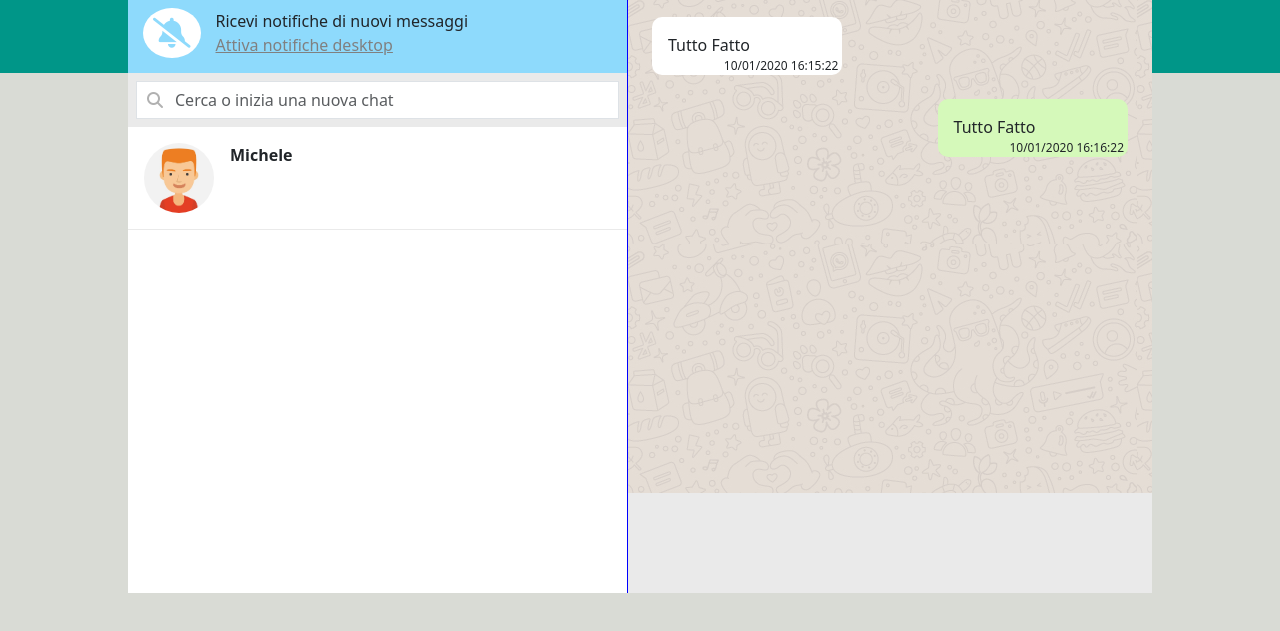
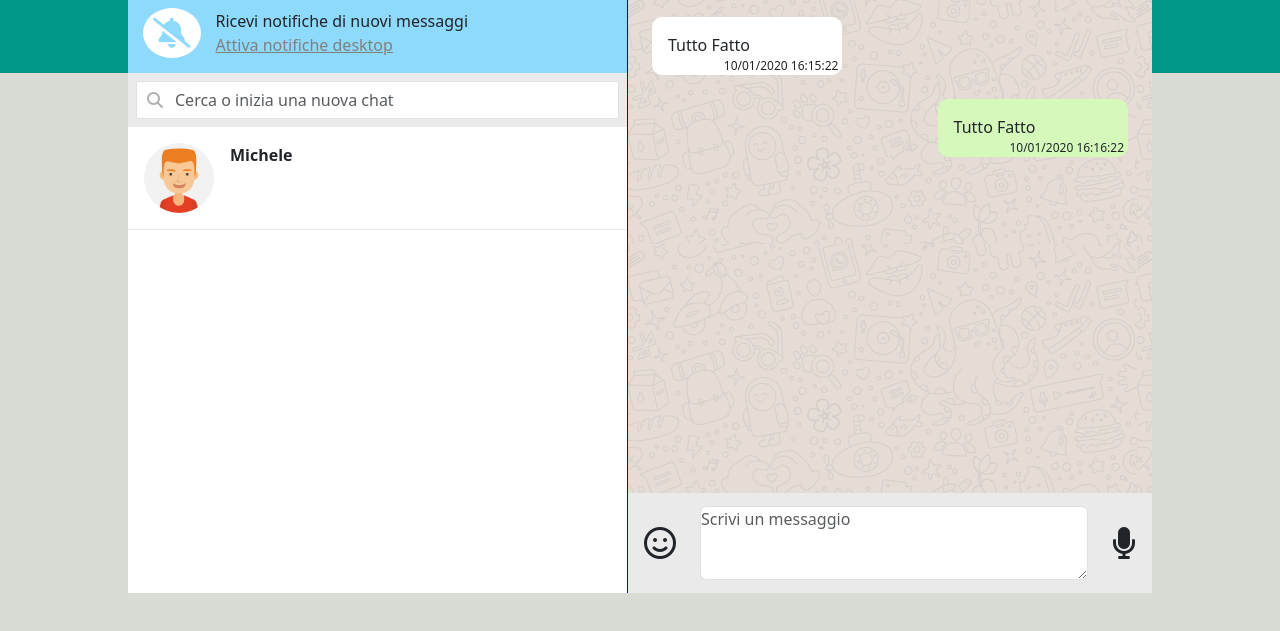
Before and after one commit to TALEX1995/Boolzapp, a plain HTML site: page index.html in a window 1280 px wide. Shown: the part 127-758 px from the top of the page. Drawn offline with nearby package versions, Linux system fonts and the light colour scheme.

Commit message:
Added message text area

```diff
--- a/index.html
+++ b/index.html
@@ -101,7 +101,10 @@
             </div>
 
             <!-- Message Text area -->
-            <div class="message-text-area">
+            <div class="message-text-area d-flex align-items-center">
+                <i class="fa-regular fa-face-smile fa-2x px-3"></i>
+                <textarea class="form-control mx-2 p-0" id="exampleFormControlTextarea1" rows="3" placeholder="Scrivi un messaggio"></textarea>
+                <i class="fa-solid fa-microphone fa-2x px-3"></i>
 
             </div>
         </main>
--- a/style/style.css
+++ b/style/style.css
@@ -152,7 +152,7 @@ body {
 
 
 
-/* Message views area */
+/* Message Text area */
 .message-text-area {
     height: 100px;
     background-color: var(--bg-gray);
```
